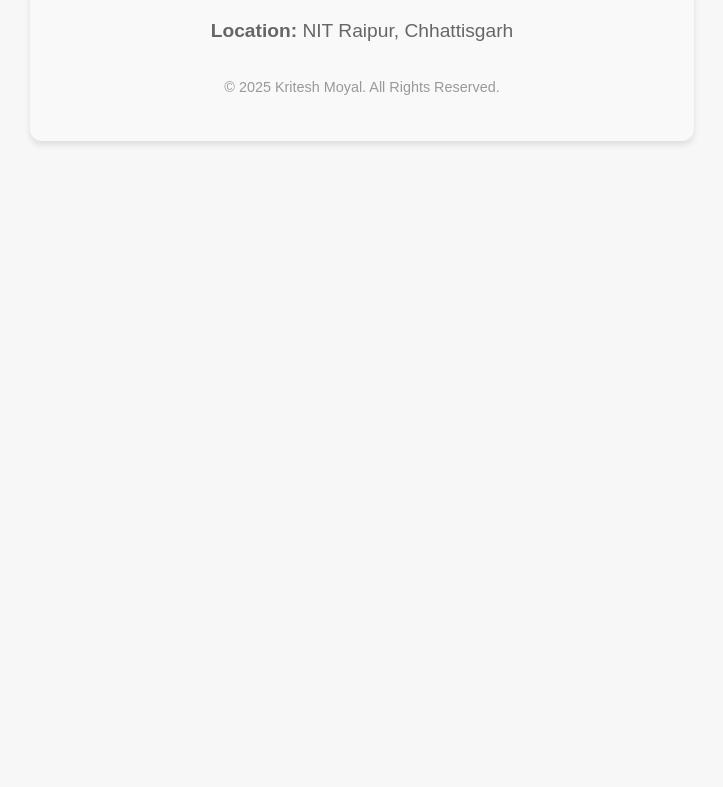
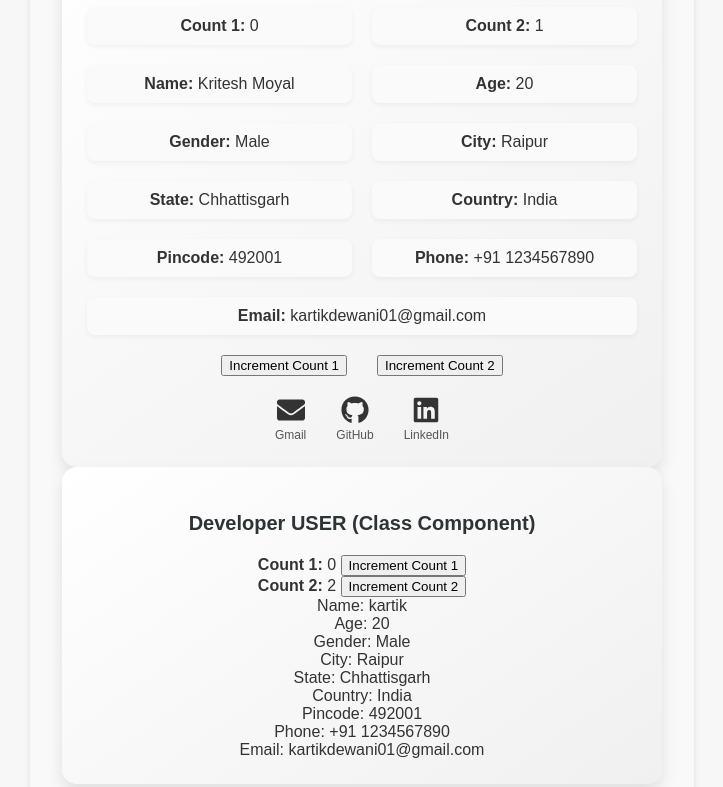
Before and after one commit to kriteshmoyal01/step-by-step-react, a React (Vite) app in the folder episode_4_swiggy/: page /about in a window 1280 px wide. Shown: the part 673-1460 px from the top of the page, without its empty margins (278-1001 px from the left). Before the commit the page ends 846 px from the top, so only its background shows below. Built offline with nearby package versions, Linux system fonts and the light colour scheme.

Commit message:
episode_8_swiggy_16_may

```diff
--- a/episode_4_swiggy/package.json
+++ b/episode_4_swiggy/package.json
@@ -27,6 +27,7 @@
     "dom": "^0.0.3",
     "react": "^19.1.0",
     "react-dom": "^19.1.0",
+    "react-icons": "^5.5.0",
     "react-router": "^7.6.0",
     "react-router-dom": "^6.30.0"
   },
--- a/episode_4_swiggy/src/components/About.css
+++ b/episode_4_swiggy/src/components/About.css
@@ -222,3 +222,77 @@
     padding: 8px 16px;
   }
 }
+.user-card {
+  flex: 1 1 100%;
+  background: linear-gradient(145deg, #ffffff, #f0f0f0);
+  border-radius: 15px;
+  box-shadow: 0 8px 16px rgba(0, 0, 0, 0.1);
+  padding: 25px;
+  transition: transform 0.3s ease;
+}
+
+.user-card:hover {
+  transform: translateY(-5px);
+}
+
+.user-card h3 {
+  margin-bottom: 20px;
+  font-size: 20px;
+  color: #2d3436;
+}
+
+.user-info-row {
+  display: flex;
+  flex-wrap: wrap;
+  gap: 20px;
+  justify-content: flex-start;
+}
+
+.user-info-block {
+  flex: 1 1 200px;
+  background-color: #fafafa;
+  padding: 10px 15px;
+  border-radius: 8px;
+  box-shadow: 0 2px 5px rgba(0,0,0,0.05);
+  font-size: 16px;
+}
+.social-links {
+  margin-top: 20px;
+  display: flex;
+  gap: 30px;
+  justify-content: center;
+  align-items: center;
+  flex-wrap: wrap;
+}
+
+.social-links a {
+  display: flex;
+  flex-direction: column;
+  align-items: center;
+  font-size: 28px;
+  color: #333;
+  text-decoration: none;
+  transition: color 0.3s ease, transform 0.3s ease;
+}
+
+.social-links a span {
+  font-size: 12px;
+  margin-top: 4px;
+  color: #555;
+}
+
+.social-links a:hover {
+  transform: scale(1.2);
+}
+
+.social-links a[title="GitHub Profile"]:hover {
+  color: #24292e;
+}
+
+.social-links a[title="LinkedIn Profile"]:hover {
+  color: #0077b5;
+}
+
+.social-links a[title="Send Email"]:hover {
+  color: #d44638;
+}
--- a/episode_4_swiggy/src/components/About.js
+++ b/episode_4_swiggy/src/components/About.js
@@ -1,30 +1,61 @@
 import React from "react";
 import "./About.css";
+import { FaFacebook, FaInstagram, FaTwitter, FaGithub } from "react-icons/fa";
+import User from "./User";
+import UserClass from "./UserClass";
 
 const About = () => {
   return (
     <div className="about-container">
       <h1 className="title">About Us</h1>
       <p className="description">
-        Welcome to our platform! We are dedicated to bringing you the finest dining experience,
-        connecting food enthusiasts with top-rated restaurants. Our goal is to make every meal
-        delightful and memorable.
+        Welcome to our platform! We are dedicated to delivering an exceptional dining experience,
+        connecting food enthusiasts with highly-rated restaurants. Our mission is to make every meal
+        delightful and unforgettable.
       </p>
 
-      <div className="developer-info">
-        <h2 className="subtitle">About the Developer</h2>
+      <section className="developer-info">
+        <h2 className="subtitle">Meet the Developer</h2>
         <p>
-          Hi, I am Kritesh Moyal, a passionate developer and food lover. I enjoy creating web
-          applications that merge technology and taste, making life easier and more enjoyable.
+          Hi, I'm Kritesh Moyal — a full-stack developer and culinary enthusiast.
+          I love blending technology with taste to create seamless and engaging digital experiences.
         </p>
-        <p>Feel free to connect with me!</p>
+
+        <div className="profile-section">
+         <User
+  name="Kritesh Moyal"
+  age="20"
+  gender="Male"
+  city="Raipur"
+  state="Chhattisgarh"
+  country="India"
+  pincode="492001"
+  phone="+91 1234567890"
+  email="kartikdewani01@gmail.com"
+/>
+
+     <UserClass
+  name="kartik"
+  age="20"
+  gender="Male"
+  city="Raipur"
+  state="Chhattisgarh"
+  country="India"
+  pincode="492001"
+  phone="+91 1234567890"
+  email="kartikdewani01@gmail.com"
+
+/>
+
+        </div>
 
         <div className="contact-info">
+          <h3>Contact Details</h3>
           <p><strong>Email:</strong> kartikdewani01@gmail.com</p>
           <p><strong>Phone:</strong> +91 12345 67890</p>
-          <p><strong>Location:</strong> NIT Raipur, Chhattisgarh</p>
+          <p><strong>Location:</strong> NIT Raipur, Chhattisgarh, India</p>
         </div>
-      </div>
+      </section>
 
       <footer className="footer">
         <p>© 2025 Kritesh Moyal. All Rights Reserved.</p>
--- a/episode_4_swiggy/src/components/USer.js
+++ b/episode_4_swiggy/src/components/USer.js
@@ -0,0 +1,78 @@
+import React, { useState } from "react";
+import "./About.css";
+import { FaGithub, FaLinkedin, FaEnvelope } from "react-icons/fa";
+
+const User = (props) => {
+  const {
+    name,
+    age,
+    gender,
+    city,
+    state,
+    country,
+    pincode,
+    phone,
+    email
+  } = props;
+
+  const [count, setCount] = useState(0);
+  const [count2, setCount2] = useState(1);
+
+  return (
+    <div className="user-card">
+      <h3>Developer USER</h3>
+      <div className="user-info-row">
+        <div className="user-info-block"><strong>Count 1:</strong> {count}</div>
+        <div className="user-info-block"><strong>Count 2:</strong> {count2}</div>
+        <div className="user-info-block"><strong>Name:</strong> {name}</div>
+        <div className="user-info-block"><strong>Age:</strong> {age}</div>
+        <div className="user-info-block"><strong>Gender:</strong> {gender}</div>
+        <div className="user-info-block"><strong>City:</strong> {city}</div>
+        <div className="user-info-block"><strong>State:</strong> {state}</div>
+        <div className="user-info-block"><strong>Country:</strong> {country}</div>
+        <div className="user-info-block"><strong>Pincode:</strong> {pincode}</div>
+        <div className="user-info-block"><strong>Phone:</strong> {phone}</div>
+        <div className="user-info-block"><strong>Email:</strong> {email}</div>
+      </div>
+
+      {/* Count Buttons */}
+      <div className="social-links">
+        <button onClick={() => setCount(count + 1)}>Increment Count 1</button>
+        <button onClick={() => setCount2(count2 + 1)}>Increment Count 2</button>
+      </div>
+
+      {/* Social Links */}
+      <div className="social-links">
+        <a
+          href={`https://mail.google.com/mail/?view=cm&fs=1&to=${email}`}
+          target="_blank"
+          rel="noopener noreferrer"
+          title="Send Email"
+        >
+          <FaEnvelope />
+          <span>Gmail</span>
+        </a>
+        <a
+          href="https://github.com/kriteshmoyal01"
+          target="_blank"
+          rel="noopener noreferrer"
+          title="GitHub Profile"
+        >
+          <FaGithub />
+          <span>GitHub</span>
+        </a>
+        <a
+          href="https://www.linkedin.com/in/kritesh-moyal/"
+          target="_blank"
+          rel="noopener noreferrer"
+          title="LinkedIn Profile"
+        >
+          <FaLinkedin />
+          <span>LinkedIn</span>
+        </a>
+      </div>
+    </div>
+  );
+};
+
+export default User;
--- /dev/null
+++ b/episode_4_swiggy/src/components/UserClass.js
@@ -0,0 +1,60 @@
+import React from "react";
+
+class UserClass extends React.Component {
+  constructor(props) {
+    super(props);
+    this.state = {
+      count: 0,
+      count2: 2,
+    };
+  }
+
+  incrementCount = () => {
+    this.setState((prevState) => ({ count: prevState.count + 1 }));
+  };
+
+  incrementCount2 = () => {
+    this.setState((prevState) => ({ count2: prevState.count2 + 1 }));
+  };
+
+  render() {
+    const {
+      name,
+      age,
+      gender,
+      city,
+      state,
+      country,
+      pincode,
+      phone,
+      email,
+    } = this.props;
+
+    const { count, count2 } = this.state;
+
+    return (
+      <div className="user-card">
+        <h3>Developer USER (Class Component)</h3>
+        <div>
+          <strong>Count 1:</strong> {count}{" "}
+          <button onClick={this.incrementCount}>Increment Count 1</button>
+        </div>
+        <div>
+          <strong>Count 2:</strong> {count2}{" "}
+          <button onClick={this.incrementCount2}>Increment Count 2</button>
+        </div>
+        <div>Name: {name}</div>
+        <div>Age: {age}</div>
+        <div>Gender: {gender}</div>
+        <div>City: {city}</div>
+        <div>State: {state}</div>
+        <div>Country: {country}</div>
+        <div>Pincode: {pincode}</div>
+        <div>Phone: {phone}</div>
+        <div>Email: {email}</div>
+      </div>
+    );
+  }
+}
+
+export default UserClass;
```
Also changed, not shown: 1 other file (tests, documents, lock files or other folders).
